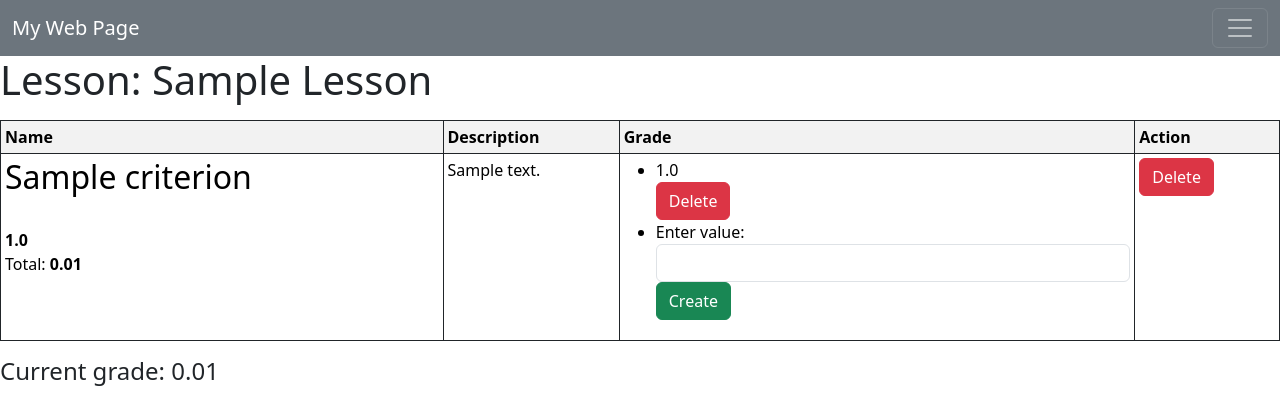
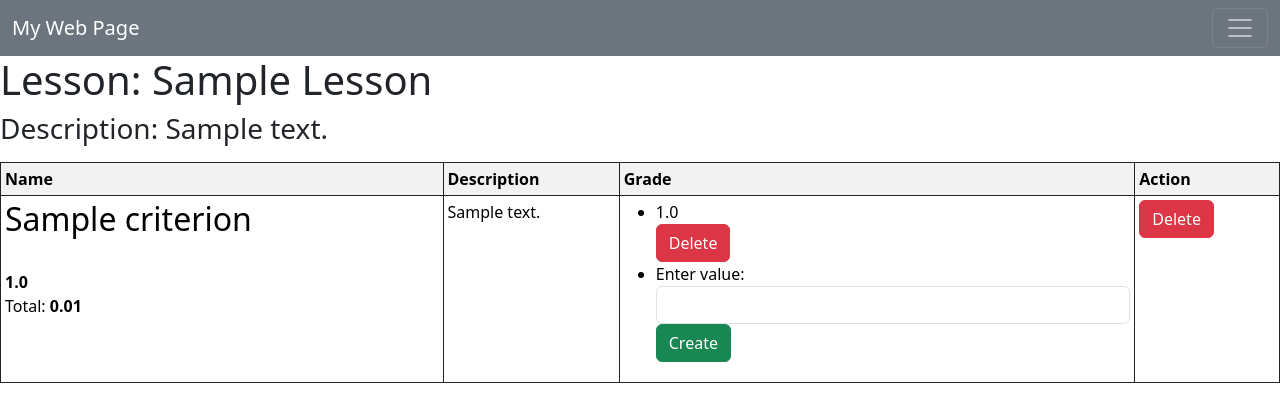
Before and after one commit to AliakseiYafremau/Journal, a Django app: page /lesson/1/ in a window 1280 px wide. Shown: the top 395 px of the page. Run offline with Django 5.2, Linux system fonts and the light colour scheme; a user stored in the database is signed in; tables that the repository leaves empty hold one stand-in row (values such as "Sample post").

Commit message:
Add description creation

```diff
--- a/Diary/lessons/views.py
+++ b/Diary/lessons/views.py
@@ -14,10 +14,11 @@ def home(request):
             form = CreateLessonForm(request.POST)
             if form.is_valid():
                 name = form.cleaned_data.get('name')
+                description = form.cleaned_data.get('description')
                 if Lesson.objects.filter(name=name, user=user).exists():
                     form.add_error('name', 'Lesson already exists')
                 else:
-                    Lesson.objects.create(name=name, user=user)
+                    Lesson.objects.create(name=name, description=description, user=user)
         if form_type == 'delete':
             form = DeleteLessonForm(request.POST)
             if form.is_valid():
--- a/Diary/templates/lessons/lesson.html
+++ b/Diary/templates/lessons/lesson.html
@@ -11,6 +11,9 @@
     <h1>
         Lesson: {{ lesson.name|title }}
     </h1>
+    <h3>
+        Description: {{ lesson.description }}
+    </h3>
     <p>
         <table class="table table-striped table-bordered table-sm border-dark">
             <tr>
```
